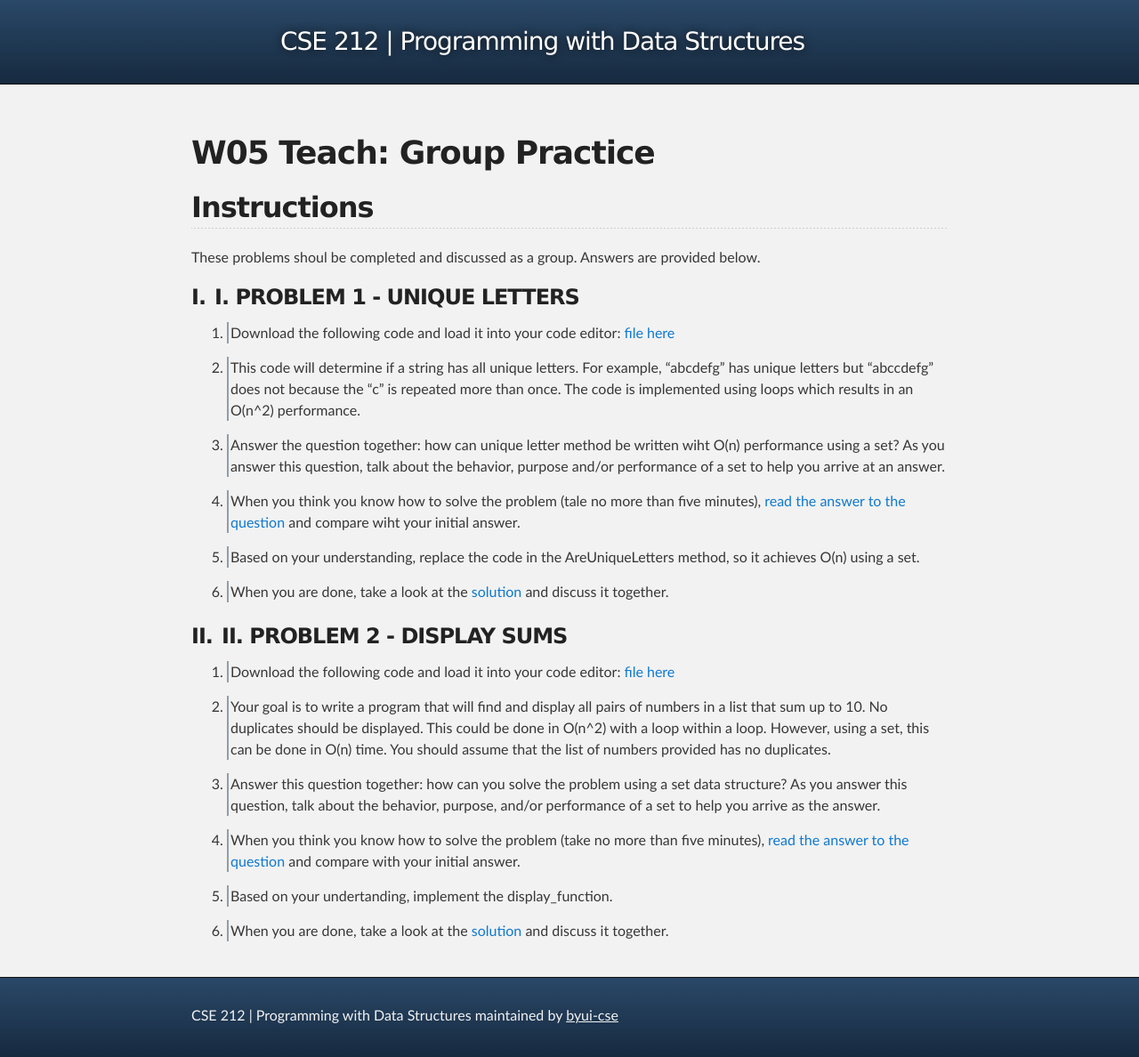
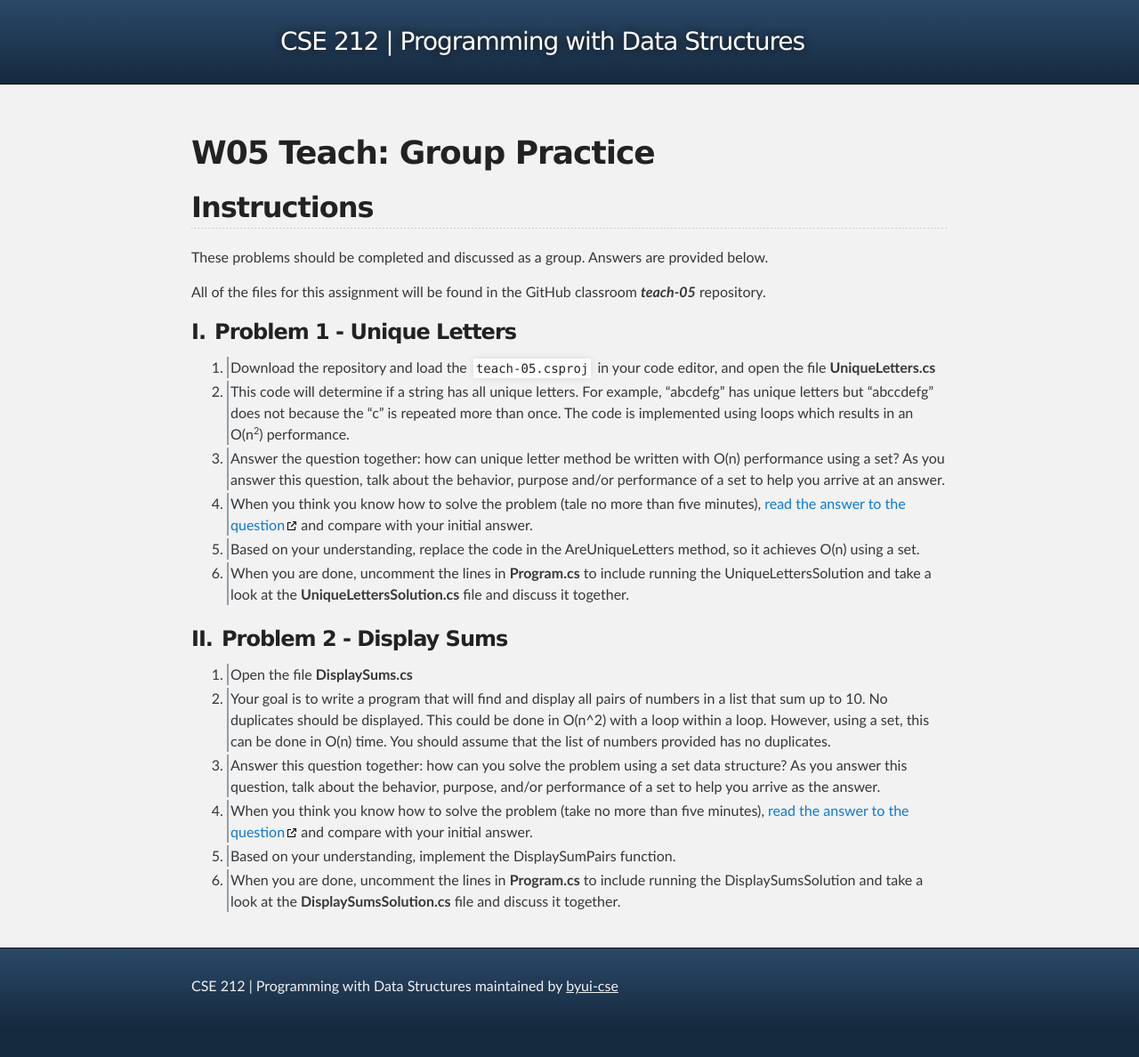
Before and after one commit to byui-cse/cse212-csharp, a Jekyll site: the page built from docs/lesson05/teach.md, in a window 1280 px wide. Shown: the whole page at 89% size. Built offline with Jekyll 4.4.1, drawn with Linux system fonts in a browser that asks for light colours; some web fonts are replaced; after the commit the page ends 1155 px from its top, so only the background shows below that.

Commit message:
Teach 5 description updated

```diff
--- a/docs/lesson05/teach.md
+++ b/docs/lesson05/teach.md
@@ -6,30 +6,25 @@ title: "W05 Teach: Group Practice"
 # W05 Teach: Group Practice
 
 ## Instructions
-These problems shoul be completed and discussed as a group. Answers are provided below.
 
-### I. PROBLEM 1 - UNIQUE LETTERS
-  1. Download the following code and load it into your code editor: [file here]()
+These problems should be completed and discussed as a group. Answers are provided below.
 
-  2. This code will determine if a string has all unique letters. For example, "abcdefg" has unique letters but "abccdefg" does not because the "c" is repeated more than once. The code is implemented using loops which results in an O(n^2) performance.
+All of the files for this assignment will be found in the GitHub classroom ***teach-05*** repository.
 
-  3. Answer the question together: how can unique letter method be written wiht O(n) performance using a set? As you answer this question, talk about the behavior, purpose and/or performance of a set to help you arrive at an answer.
+### Problem 1 - Unique Letters
 
-  4.  When you think you know how to solve the problem (tale no more than five minutes), [read the answer to the question]() and compare wiht your initial answer.
+1. Download the repository and load the `teach-05.csproj` in your code editor, and open the file **UniqueLetters.cs**
+2. This code will determine if a string has all unique letters. For example, "abcdefg" has unique letters but "abccdefg" does not because the "c" is repeated more than once. The code is implemented using loops which results in an O(n<sup>2</sup>) performance.
+3. Answer the question together: how can unique letter method be written with O(n) performance using a set? As you answer this question, talk about the behavior, purpose and/or performance of a set to help you arrive at an answer.
+4.  When you think you know how to solve the problem (tale no more than five minutes), [read the answer to the question](teach-part1-answer){:target="_blank"} and compare with your initial answer.
+5. Based on your understanding, replace the code in the AreUniqueLetters method, so it achieves O(n) using a set.
+6. When you are done, uncomment the lines in **Program.cs** to include running the UniqueLettersSolution and take a look at the **UniqueLettersSolution.cs** file and discuss it together.
 
-  5. Based on your understanding, replace the code in the AreUniqueLetters method, so it achieves O(n) using a set.
+### Problem 2 - Display Sums
 
-  6. When you are done, take a look at the [solution]() and discuss it together.
-
-### II. PROBLEM 2 - DISPLAY SUMS
-  1. Download the following code and load it into your code editor: [file here]()
-
-  2. Your goal is to write a program that will find and display all pairs of numbers in a list that sum up to 10. No duplicates should be displayed. This could be done in O(n^2) with a loop within a loop. However, using a set, this can be done in O(n) time. You should assume that the list of numbers provided has no duplicates.
-
-  3. Answer this question together: how can you solve the problem using a set data structure? As you answer this question, talk about the behavior, purpose, and/or performance of a set to help you arrive as the answer.
-
-  4. When you think you know how to solve the problem (take no more than five minutes), [read the answer to the question]() and compare with your initial answer.
-
-  5. Based on your undertanding, implement the display_function.
-
-  6. When you are done, take a look at the [solution]() and discuss it together.
+1. Open the file **DisplaySums.cs**
+2. Your goal is to write a program that will find and display all pairs of numbers in a list that sum up to 10. No duplicates should be displayed. This could be done in O(n^2) with a loop within a loop. However, using a set, this can be done in O(n) time. You should assume that the list of numbers provided has no duplicates.
+3. Answer this question together: how can you solve the problem using a set data structure? As you answer this question, talk about the behavior, purpose, and/or performance of a set to help you arrive as the answer.
+4. When you think you know how to solve the problem (take no more than five minutes), [read the answer to the question](teach-part2-answer){:target="_blank"} and compare with your initial answer.
+5. Based on your understanding, implement the DisplaySumPairs function.
+6. When you are done, uncomment the lines in **Program.cs** to include running the DisplaySumsSolution and take a look at the **DisplaySumsSolution.cs** file and discuss it together.
```
Also changed, not shown: docs/lesson05/teach-part1-answer.md (added, +10 -0 lines), docs/lesson05/teach-part2-answer.md (added, +11 -0 lines).
